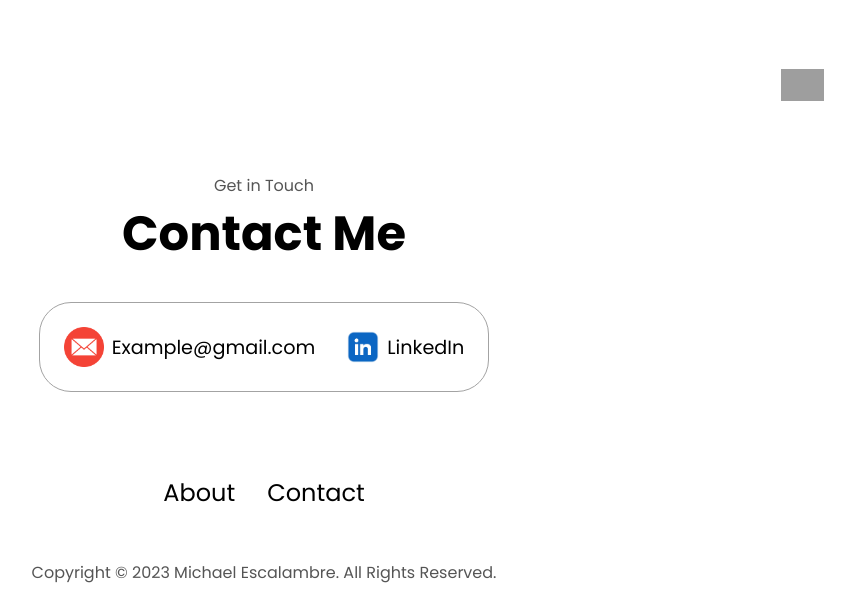
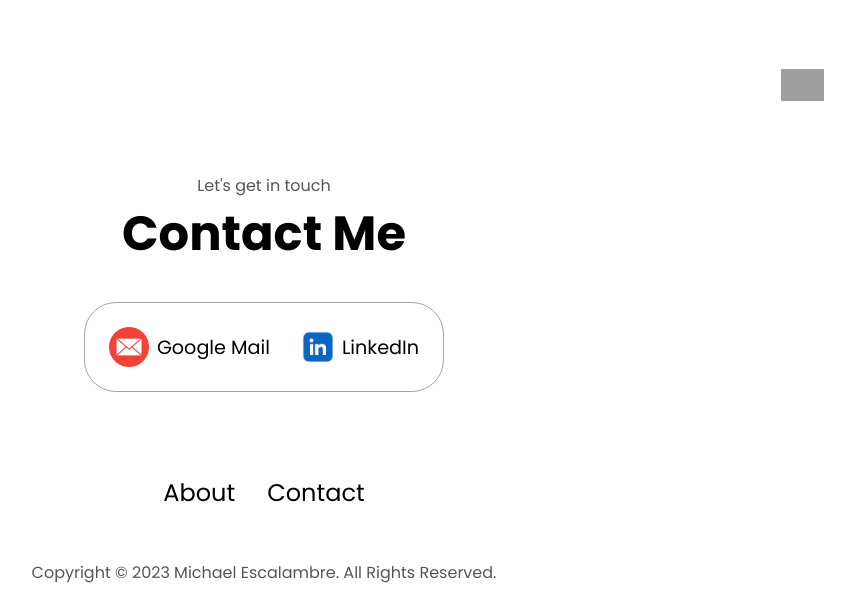
Before and after one commit to kiroVal/lab2, a PHP site: page / in a window 1280 px wide. Shown: the part 1523-2114 px from the top of the page, without its empty margins (376-1231 px from the left). Run offline with PHP 8.4, Linux system fonts and the light colour scheme; grey boxes are pictures that could not be loaded.

Commit message:
updated week3

```diff
--- a/week3/index.html
+++ b/week3/index.html
@@ -117,24 +117,24 @@
       />
     </section>
     <section id="contact">
-      <p class="section__text__p1">Get in Touch</p>
+      <p class="section__text__p1">Let's get in touch</p>
       <h1 class="title">Contact Me</h1>
       <div class="contact-info-upper-container">
         <div class="contact-info-container">
           <img
-            src="./assets/email.png"
+            src="email.png"
             alt="Email icon"
             class="icon contact-icon email-icon"
           />
-          <p><a href="mailto:examplemail@gmail.com">Example@gmail.com</a></p>
+          <p><a href="mailto:michaelpatrick.esc@gmail.com">Google Mail</a></p>
         </div>
         <div class="contact-info-container">
           <img
-            src="./assets/linkedin.png"
+            src="linkedin.png"
             alt="LinkedIn icon"
             class="icon contact-icon"
           />
-          <p><a href="https://www.linkedin.com">LinkedIn</a></p>
+          <p><a href="https://www.linkedin.com/in/michael-patrick-escalambre-b8ab91237/">LinkedIn</a></p>
         </div>
       </div>
     </section>
```
Also changed, not shown: week3/mediaqueries.css (line endings or trailing spaces).
